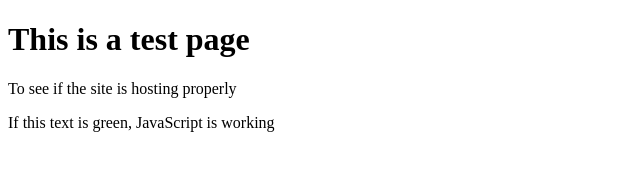
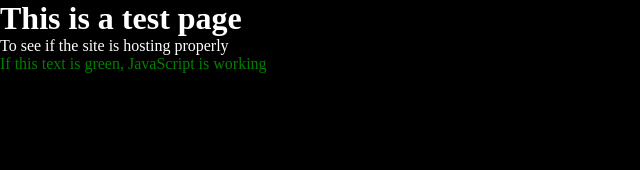
Before and after one commit to HairyRightHook/familyfriendly, a plain HTML site: page index.html in a window 1280 px wide. Shown: the whole page, without its empty margins (0-640 px from the left). Drawn offline with Linux system fonts and the light colour scheme.

Commit message:
Update index.html
Correct the CSS link tag

```diff
--- a/index.html
+++ b/index.html
@@ -3,7 +3,7 @@
 <head>
     <meta charset="UTF-8">
     <meta name="viewport" content="width=device-width, initial-scale=1.0">
-    <link href="styles.css" type="css">
+    <link rel="stylesheet" href="styles.css">
     <script src="scripts.js"></script>
     <title>My Test Page</title>
 </head>
@@ -12,4 +12,5 @@
     <p>To see if the site is hosting properly</p>
     <p id="colors">If this text is green, JavaScript is working</p>
 </body>
+
 </html>
```
